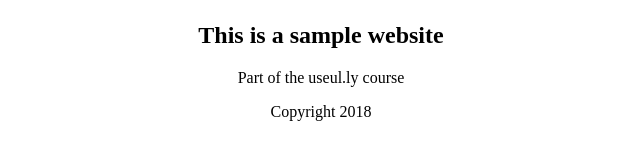
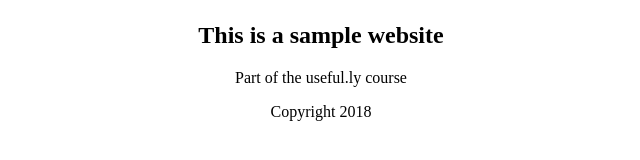
Before and after one commit to chiefwiz/Website-Development-Course, a plain HTML site: page index.html in a window 1280 px wide. Shown: the part 138-298 px from the top of the page, 319-959 px from the left. Drawn offline with Linux system fonts and the light colour scheme.

Commit message:
Update index.html

```diff
--- a/index.html
+++ b/index.html
@@ -8,7 +8,7 @@
 		<div>
 			<h1 style="border: 1px solid #000; padding: 25px; margin: 25px; font-size: 50px">ChiefWiz Website</h1>
 			<h2>This is a sample website</h2>
-			<p>Part of the useul.ly course</p>
+			<p>Part of the useful.ly course</p>
 		</div>
 		<footer>Copyright 2018</footer>
 	</body>
```
